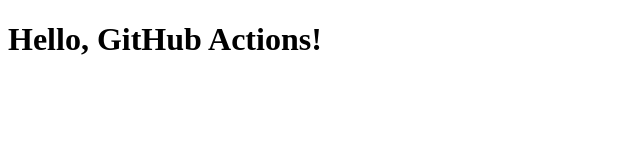
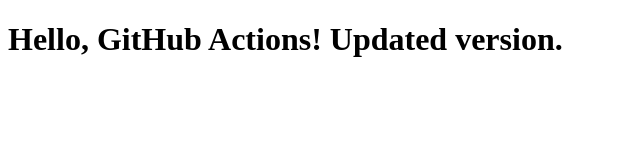
Before and after one commit to zkhiraoui/gh-deployment-workflow, a plain HTML site: page index.html in a window 1280 px wide. Shown: the whole page, without its empty margins (0-640 px from the left). Drawn offline with Linux system fonts and the light colour scheme.

Commit message:
Update index.html

```diff
--- a/index.html
+++ b/index.html
@@ -6,6 +6,6 @@
     <title>GitHub Pages Deployment</title>
 </head>
 <body>
-    <h1>Hello, GitHub Actions!</h1>
+    <h1>Hello, GitHub Actions! Updated version.</h1>
 </body>
 </html>
```
